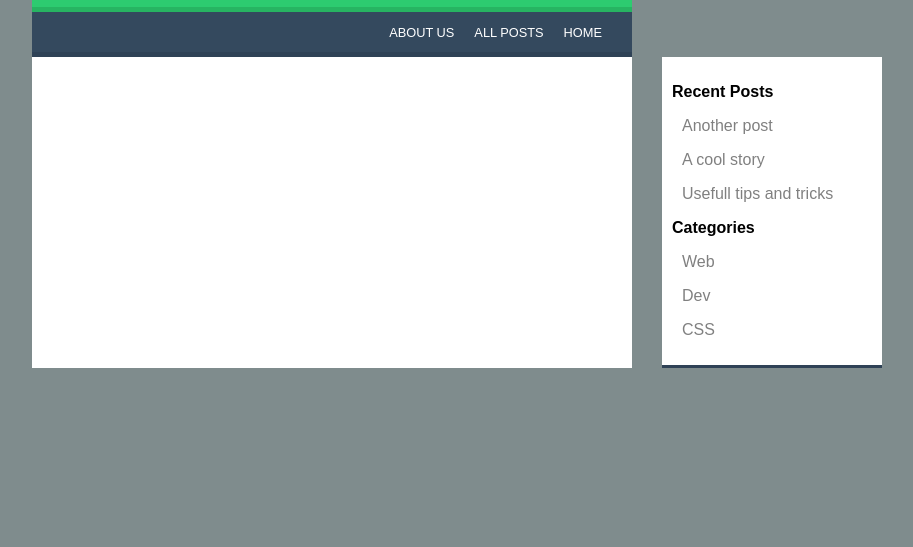
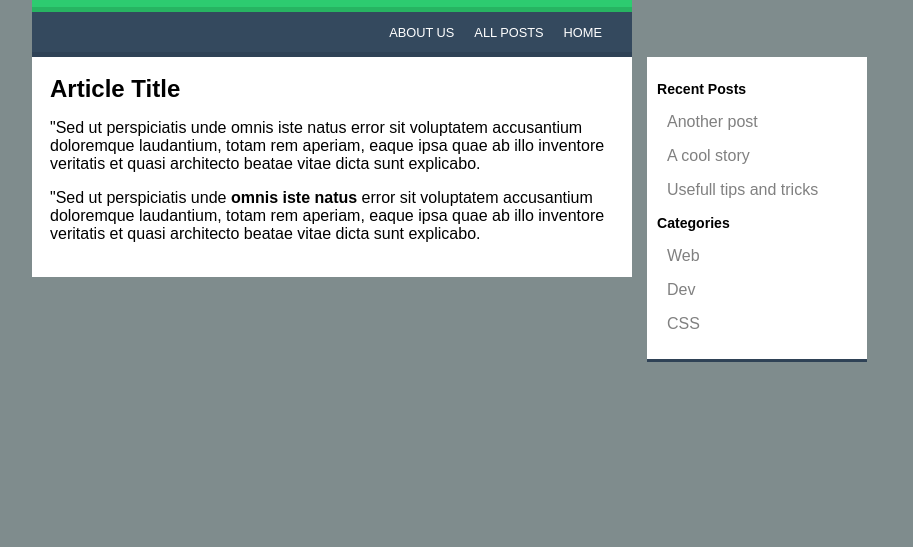
Before and after one commit to stevegotham/html4, a plain HTML site: page index.html in a window 1280 px wide. Shown: the part 253-800 px from the top of the page, without its empty margins (308-1221 px from the left). Drawn offline with Linux system fonts and the light colour scheme.

Commit message:
saving progress

```diff
--- a/index.html
+++ b/index.html
@@ -30,7 +30,9 @@
                 <p>CSS</p>
             </aside>
             <article>
-
+                <h2>Article Title</h2>
+                <p>"Sed ut perspiciatis unde omnis iste natus error sit voluptatem accusantium doloremque laudantium, totam rem aperiam, eaque ipsa quae ab illo inventore veritatis et quasi architecto beatae vitae dicta sunt explicabo.</p>
+                <p>"Sed ut perspiciatis unde <strong>omnis iste natus</strong> error sit voluptatem accusantium doloremque laudantium, totam rem aperiam, eaque ipsa quae ab illo inventore veritatis et quasi architecto beatae vitae dicta sunt explicabo.</p>
             </article>
 
             <section>
--- a/main.css
+++ b/main.css
@@ -18,6 +18,7 @@ body {
 .header > h1 {
     color: white;
     margin-bottom: 22px;
+    padding-left: 8px;
 }
 
 .header-bottom {
@@ -51,7 +52,8 @@ body {
 
 .aside {
     width: 200px;
-    margin-left: 630px;
+    float: right;
+    margin-right: -235px;
     background-color: white;
     padding: 10px 10px;
     border-bottom: 3px #2F4256 solid;
@@ -59,9 +61,14 @@ body {
 
 .aside h3 {
     font-weight: bold;
+    font-size: .88em;
 }
 
 .aside p {
     padding-left: 10px;
     color: grey;
 }
+
+article  {
+    padding: 18px;
+}
```
